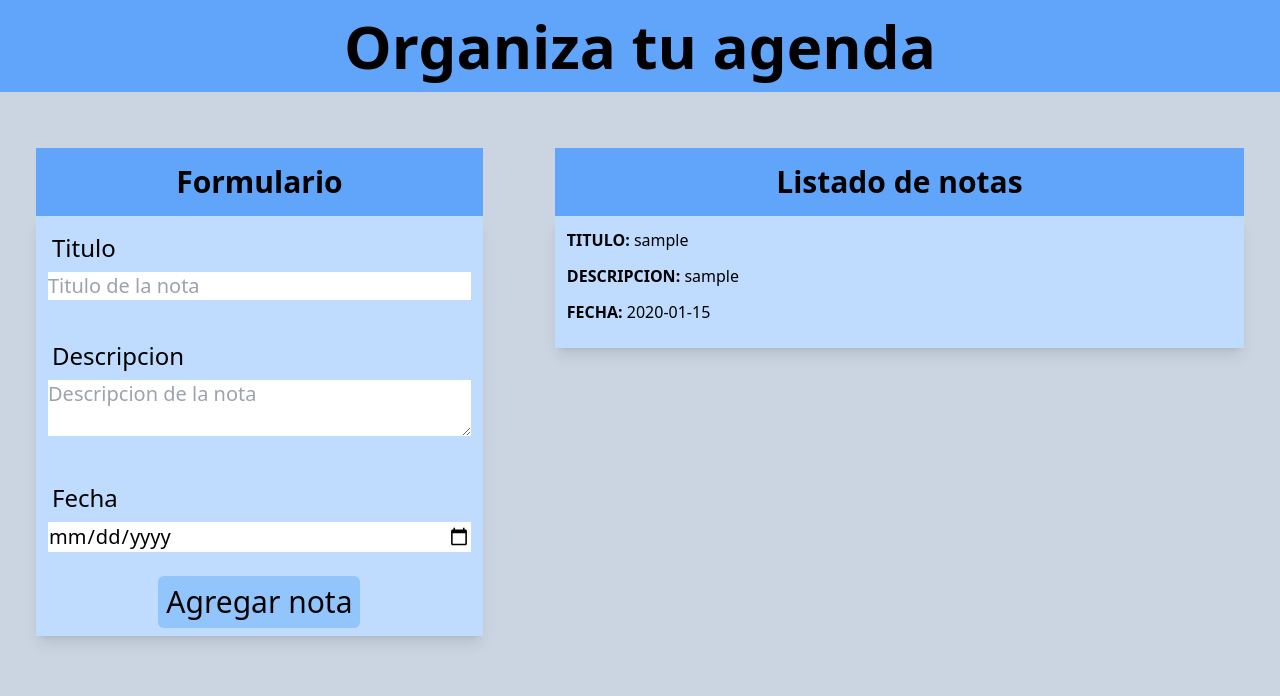
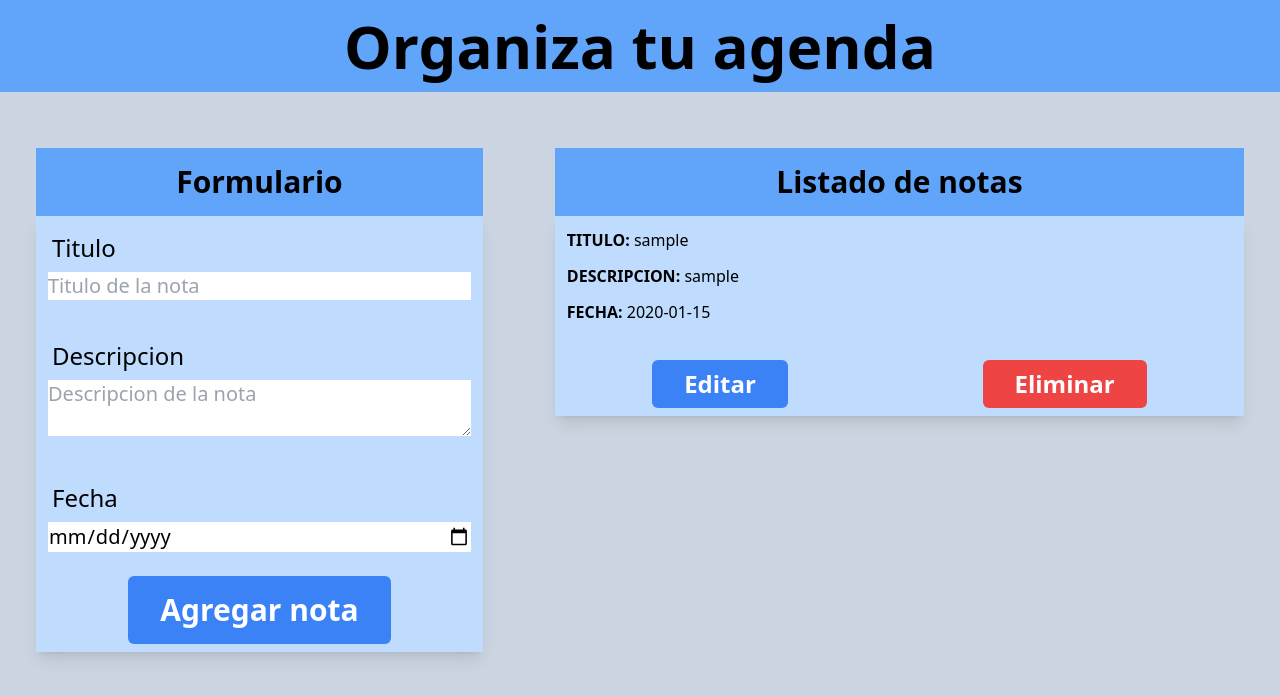
Before and after one commit to VinaEmiliano/NotasApp-react-tailwind, a React (Vite) app: page / in a window 1280 px wide. Both pictures are taken after typing "Sample", "Sample", "2020-01-15" into the empty fields and a click on the input "Agregar nota". Shown: the top 696 px of the page. Built offline with nearby package versions, Linux system fonts and the light colour scheme.

Commit message:
actualizacion de funcionamiento

```diff
--- a/src/components/Formulario.jsx
+++ b/src/components/Formulario.jsx
@@ -89,7 +89,8 @@ const Formulario = ({notas, setNotas}) => {
                     <input
                         type="submit"
                         value={'Agregar nota'}
-                        className="text-3xl p-2 mb-2 rounded-md bg-blue-300 hover:bg-blue-400 transition-colors cursor-pointer"
+                        className="mb-2 px-8 py-4 text-3xl font-semibold rounded-md text-white bg-blue-500 hover:bg-blue-600 transition-colors cursor-pointer"
+
                     />
                 </div>
 
--- a/src/components/Nota.jsx
+++ b/src/components/Nota.jsx
@@ -4,7 +4,7 @@ const Nota = ({nota}) => {
     const {titulo, descripcion, fecha} = nota
 
   return (
-    <div  className="bg-blue-200 shadow-lg ">
+    <div  className="bg-blue-200 shadow-lg mb-4">
         <div className="mb-3 p-3">
             <p className="font-bold mb-3 uppercase">Titulo:{' '}
                 <span className="font-normal lowercase">{titulo}</span>
@@ -16,7 +16,14 @@ const Nota = ({nota}) => {
                 <span className="font-normal">{fecha}</span>
             </p>
         </div>
-
+        <div className="flex justify-around">
+            <button className="mb-2 px-8 py-2 text-2xl font-semibold rounded-md text-white bg-blue-500 hover:bg-blue-600 transition-colors cursor-pointer">
+                Editar
+            </button>
+            <button className="mb-2 px-8 py-2 text-2xl font-semibold rounded-md text-white bg-red-500 hover:bg-red-600 transition-colors cursor-pointer">
+                Eliminar
+            </button>
+        </div>
     </div>
   )
 }
```
